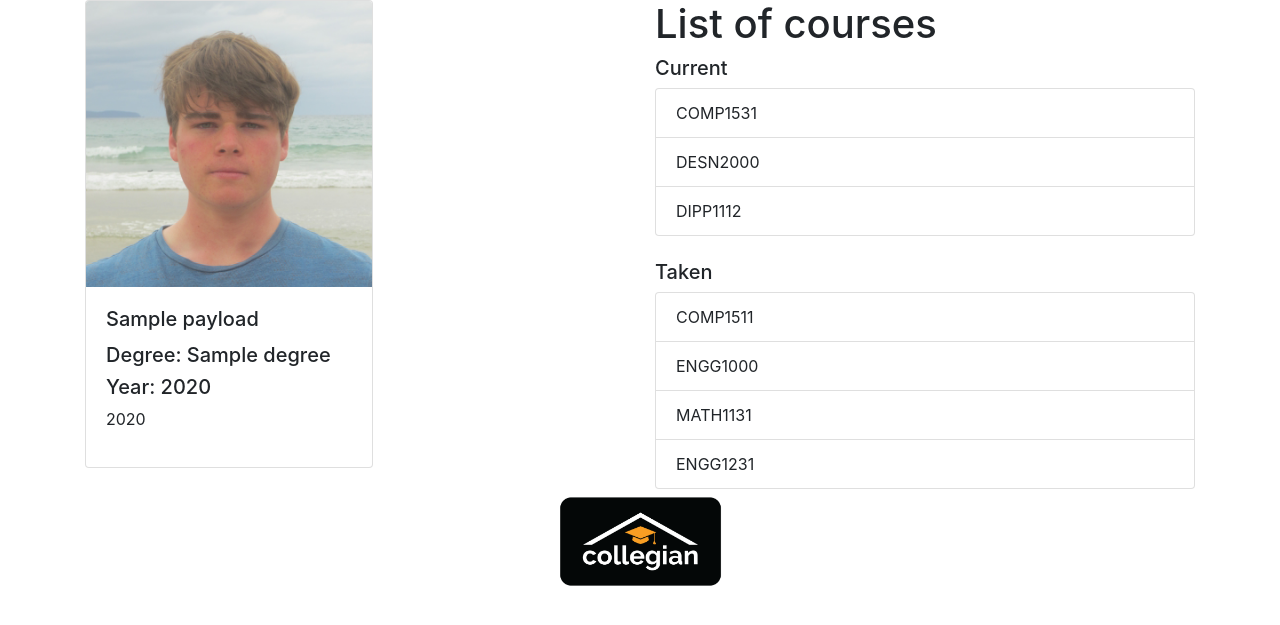
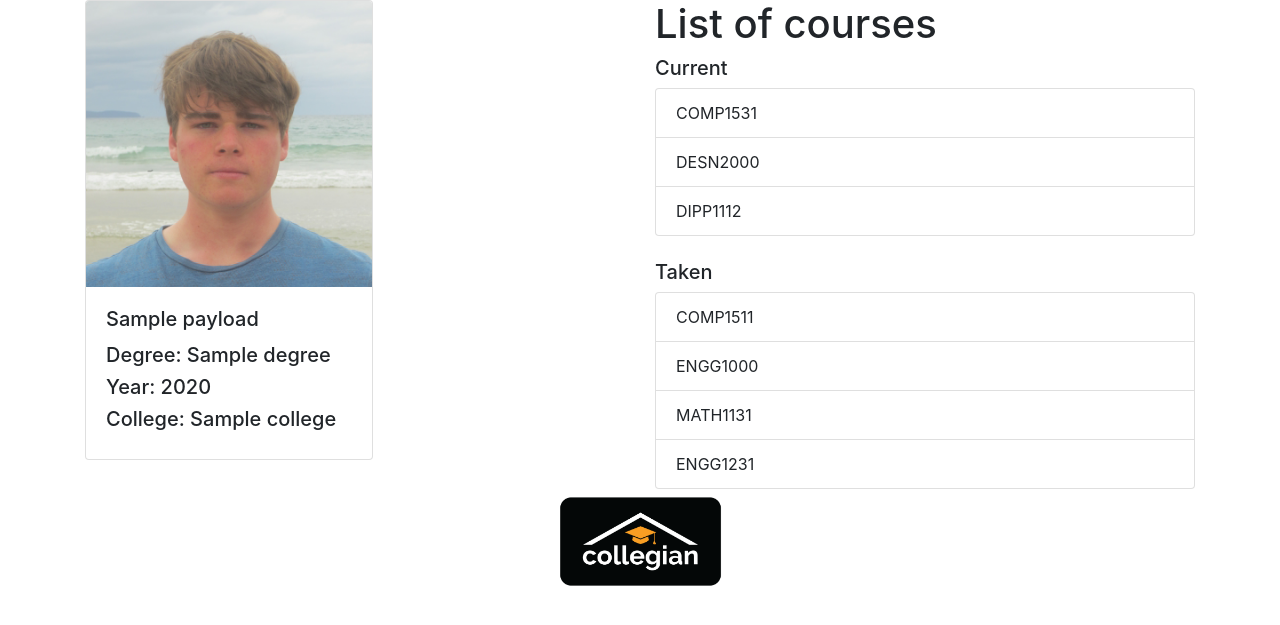
Before and after one commit to shakanver/Intercollege-hackathon, a Flask app: template templates/profile.html in a window 1280 px wide. Shown: the part 146-771 px from the top of the page. Run offline with Flask 2, Linux system fonts and the light colour scheme; the template is opened without the code that fills it: most values are stand-ins (such as "Sample title", 1, 10 or a date in 2020); some libraries are stand-ins or nearby versions.

Commit message:
updated profile page

```diff
--- a/templates/profile.html
+++ b/templates/profile.html
@@ -13,7 +13,7 @@
                 <h5 class="card-degree"></h5>
                 <h5 class="card-text_degree">Degree: {{payload.degree}}</h5>
                 <h5 class="card-year">Year: {{payload.year}}</h5>
-                <p class="card-text_year">{{year}}</p>
+                <h5 class="card-text_college">College: {{payload.college}}</h5>
             </div>
         </div>
     </div>
```
